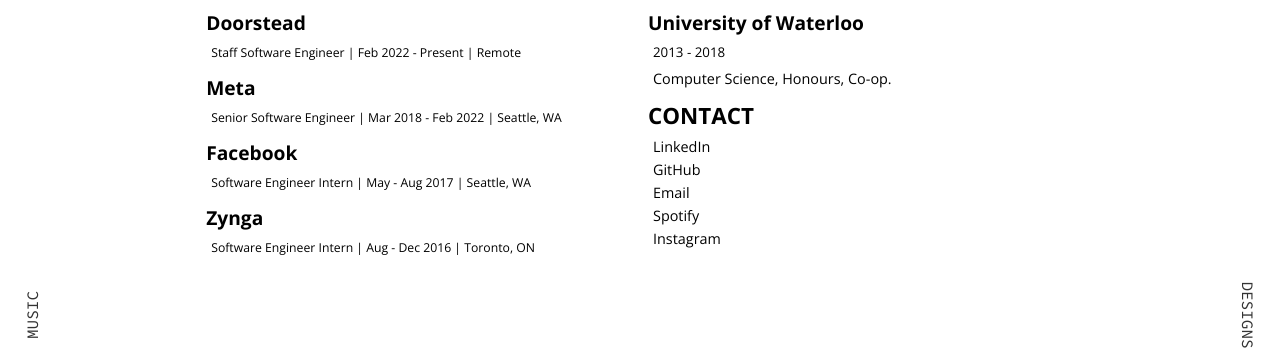
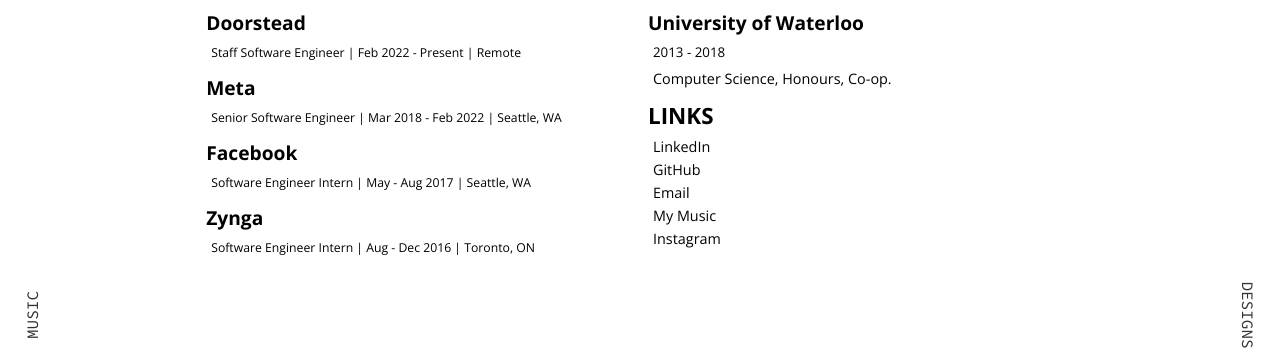
Before and after one commit to kevhou/kevhou.github.io, a Jekyll site: the page built from resume/index.html, in a window 1280 px wide. Shown: the part 145-495 px from the top of the page. Built offline with Jekyll 4.4.1, drawn with Linux system fonts in a browser that asks for light colours.

Commit message:
Update index.html

```diff
--- a/resume/index.html
+++ b/resume/index.html
@@ -57,12 +57,12 @@
         <p>Computer Science, Honours, Co-op.</p>
       </div>
 
-      <h1>CONTACT</h1>
+      <h1>LINKS</h1>
       <a class="highlight" href="https://www.linkedin.com/in/kev-hou/" target="_blank">LinkedIn</a>
       <a class="highlight" href="https://github.com/kevhou" target="_blank">GitHub</a>
       <a class="highlight" href="mailto:hello@kevhou.com">Email</a>
 <!--       <a class="highlight" href="https://www.youtube.com/user/KidSoulBeats" target="_blank">YouTube</a> -->
-      <a class="highlight" href="https://open.spotify.com/artist/1t63Q5VWRLWVWWzRzSiKFE" target="_blank">Spotify</a>
+      <a class="highlight" href="https://open.spotify.com/artist/1t63Q5VWRLWVWWzRzSiKFE" target="_blank">My Music</a>
       <a class="highlight" href="http://Instagram.com/kidsoulstudio" target="_blank">Instagram</a>
     </div>
   </div>
```
